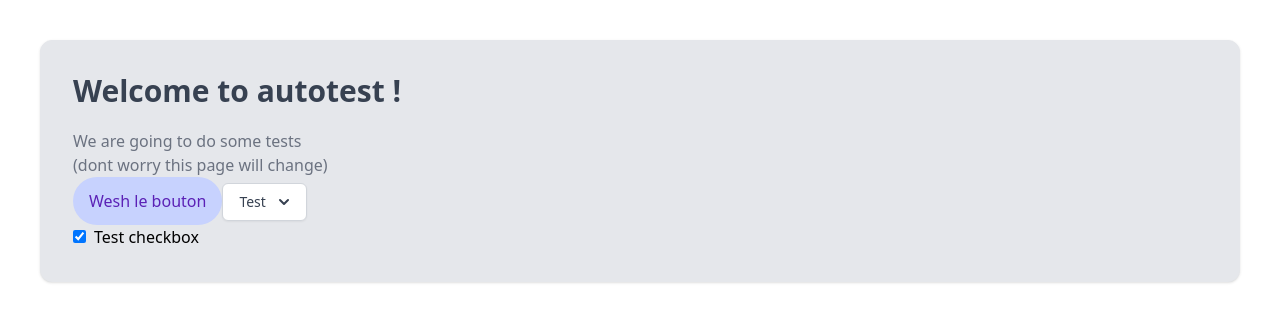
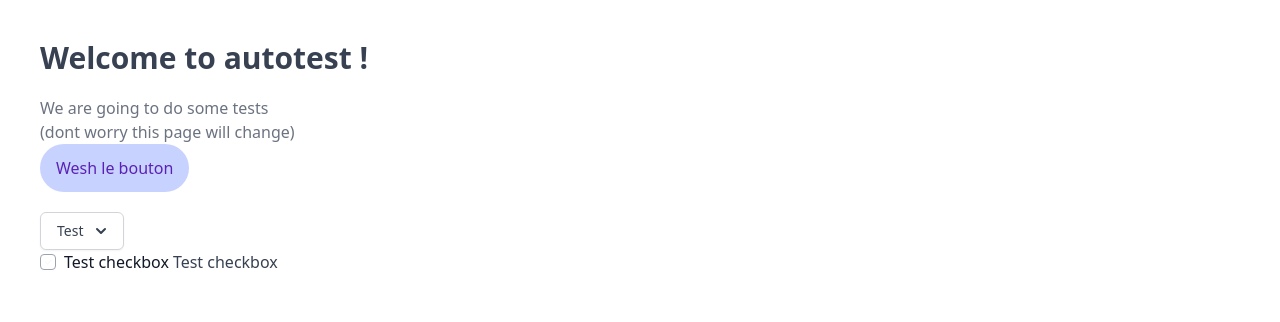
Before and after one commit to flamingautotest/front, a Next.js app: page / in a window 1280 px wide. Shown: the top 322 px of the page. Built offline with nearby package versions, Linux system fonts and the light colour scheme.

Commit message:
feat(checkbox): add styles and props

```diff
--- a/components/Checkbox.js
+++ b/components/Checkbox.js
@@ -1,25 +1,50 @@
-import { useState } from 'react'
+import checkIcon from '~/assets/check.svg'
 
 export default function Checkbox(props) {
-    const [checked,setChecked] = useState(props.value | true)
-	const onChange = () => {
-		setChecked(!checked);
-	};
+    const {
+        label = '',
+        content = '',
+        onChange = () => {},
+        className = '',
+        reverse = false,
+        twoLine = false,
+        checked = false,
+    } = props
 
     return (
-        <div>
+        <div
+            className={[
+                'relative text-left cursor-pointer flex select-none',
+                reverse ? 'flex-row-reverse' : 'flex-row',
+                twoLine ? 'items-start' : 'items-center',
+            ].join(' ')}
+            onClick={() => onChange(!checked)}
+        >
             <input
-                id={props.id}
-                type="checkbox"
-                checked={checked}
-                onChange={onChange}
+                type='checkbox'
+                className='w-0 h-0 absolute opacity-0'
+                defaultChecked={checked}
             />
-            <label
-                htmlFor={props.id}
-                className="ml-2"
+            <div className={[
+                'relative w-4 h-4 flex items-center justify-center rounded-[4px]',
+                twoLine ? 'mt-1' : '',
+                checked ? 'bg-indigo-500' : 'bg-transparent border border-gray-400',
+            ].join(' ')}>
+                <div className='w-full h-full flex items-center justify-center'>
+                    <img src={checkIcon.src} className='w-2 h-2' />
+                </div>
+            </div>
+            <div
+                className={[
+                    'flex',
+                    twoLine ? 'flex-col' : 'flex-row',
+                    reverse ? 'pr-2' : 'pl-2',
+                    className,
+                ].join(' ')}
             >
-                {props.label}
-            </label>
+                {label.length ? <span className='font-medium mr-1 text-gray-900'>{label}</span> : null}
+                {content.length ? <span className='font-regular text-gray-700'>{content}</span> : null}
+            </div>
         </div>
-    );
+    )
 }
--- a/jsconfig.json
+++ b/jsconfig.json
@@ -6,6 +6,7 @@
             "~/hooks": ["hooks/index"],
             "~/stores": ["stores/index"],
             "~/utils": ["utils/index"],
+            "~/assets/*": ["assets/*"],
             "~/styles/*": ["styles/*"],
         }
     }
--- a/pages/index.js
+++ b/pages/index.js
@@ -1,13 +1,15 @@
+import { useState } from "react"
 import { Button, DropDown, Checkbox} from "~/components"
 
 export default function Home() {
+	const [checked, setChecked] = useState(false)
 	const ddItems = [
 		{ label: 'Test', value: 'test' },
 		{ label: 'Items', value: 'items' },
 	]
 
 	return (
-		<div className="bg-gray-200 rounded-xl shadow border p-8 m-10">
+		<div className="rounded-xl m-10 flex flex-col items-start">
 			<p className="text-3xl text-gray-700 font-bold mb-5">
 				Welcome to autotest !
 			</p>
@@ -20,6 +22,7 @@ export default function Home() {
 			<Button
 				type={'secondary'}
 				rounded={true}
+				className={'mb-5'}
 				onClick={() => console.log('click clack')}
 			>
 				Wesh le bouton
@@ -29,8 +32,10 @@ export default function Home() {
 				onChange={(item) => console.log(item)}
 			/>
 			<Checkbox
-				id="checkbox"
 				label="Test checkbox"
+				content="Test checkbox"
+				onChange={setChecked}
+				checked={checked}
 			/>
 		</div>
 	)
```
Also changed, not shown: assets/check.svg (added).
